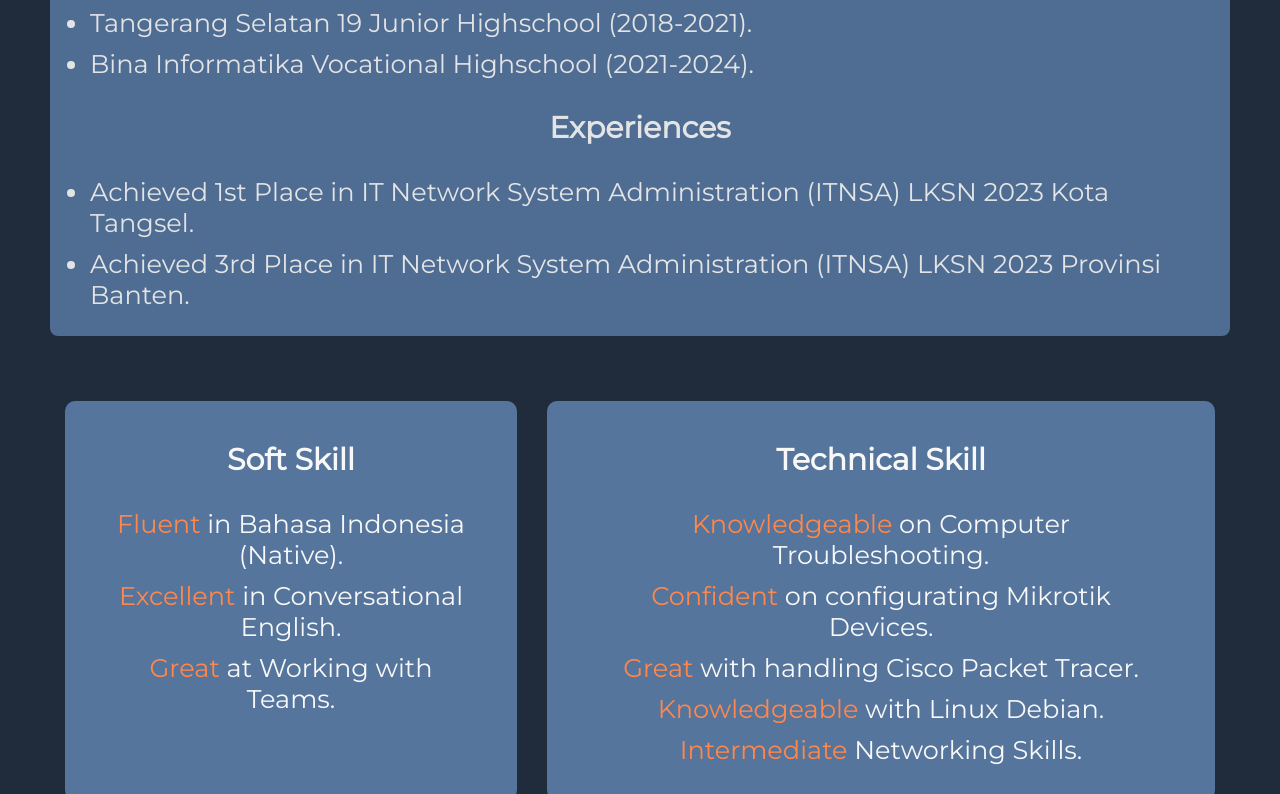
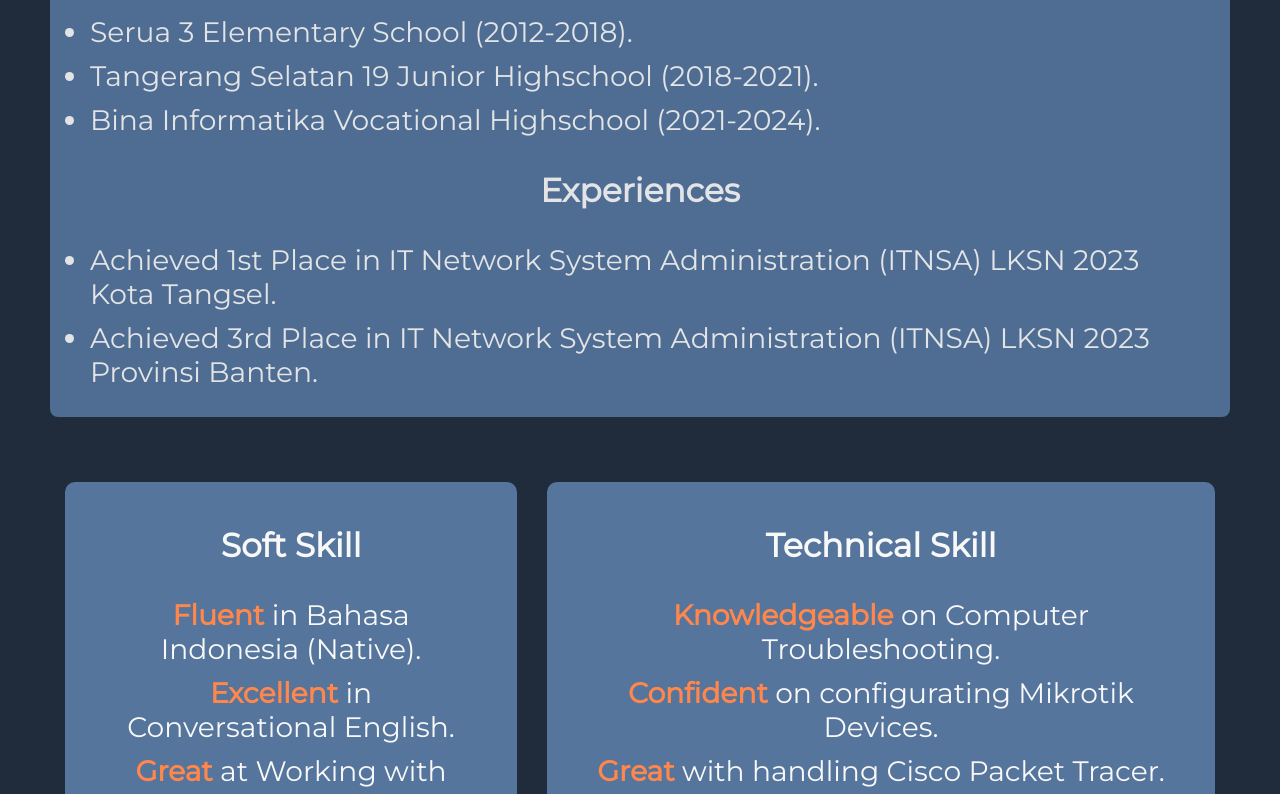
Before and after one commit to Vilvyy/vilvyy.github.io, a plain HTML site: page index.html in a window 1280 px wide. Shown: the part 712-1506 px from the top of the page. Drawn offline with Linux system fonts and the light colour scheme.

Commit message:
Update style.css
adjusted the font size by .2
added bold text to span tags

```diff
--- a/style.css
+++ b/style.css
@@ -2,7 +2,7 @@
 	margin: 0;
 	background-color: #202c3b;
 	color: #f8f8f8;
-	font-size: 2vw;
+	font-size: 2.2vw;
 	padding: 50px 50px 0 50px;
 	font-family: 'Montserrat';
 }
@@ -66,6 +66,7 @@ h3 {
 
 span {
 	color: #ff874b;
+	font-weight: bold;
 }
 
 h1 {
```
